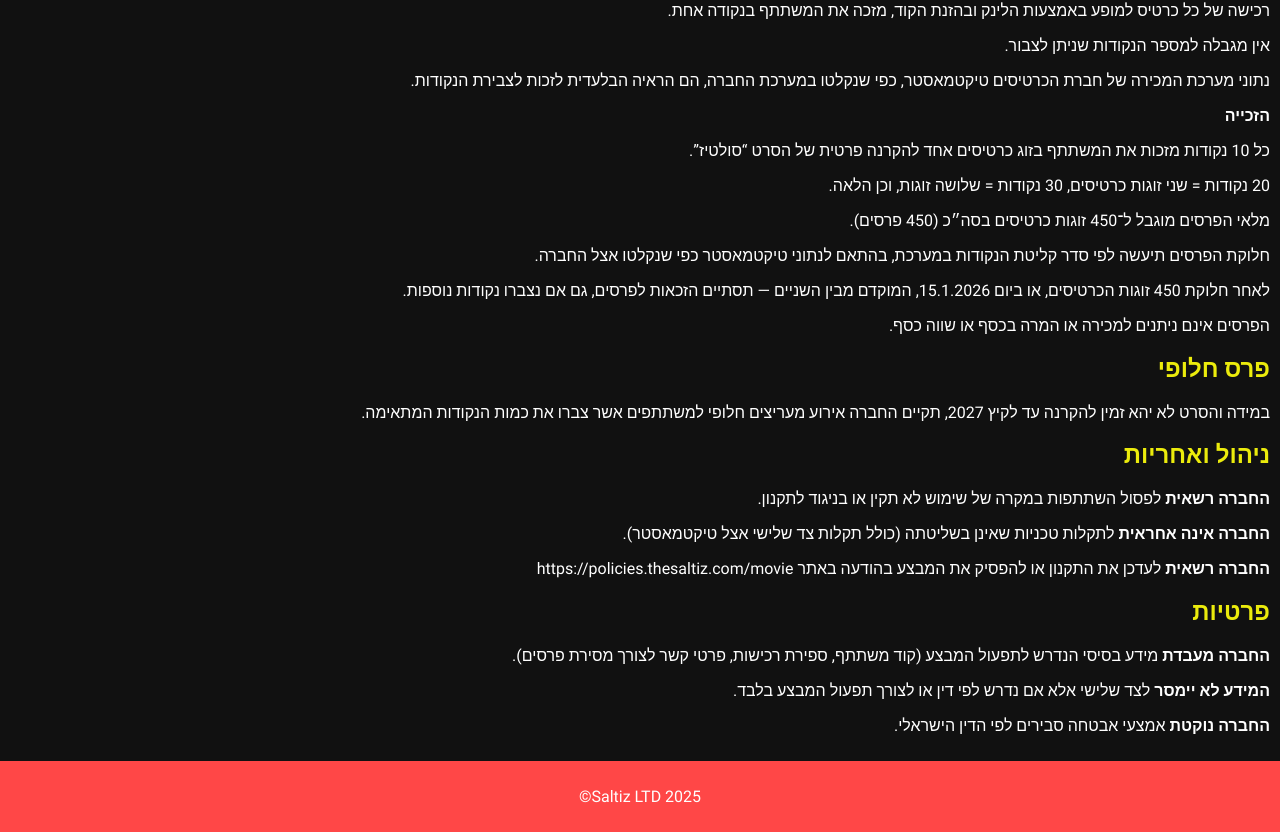
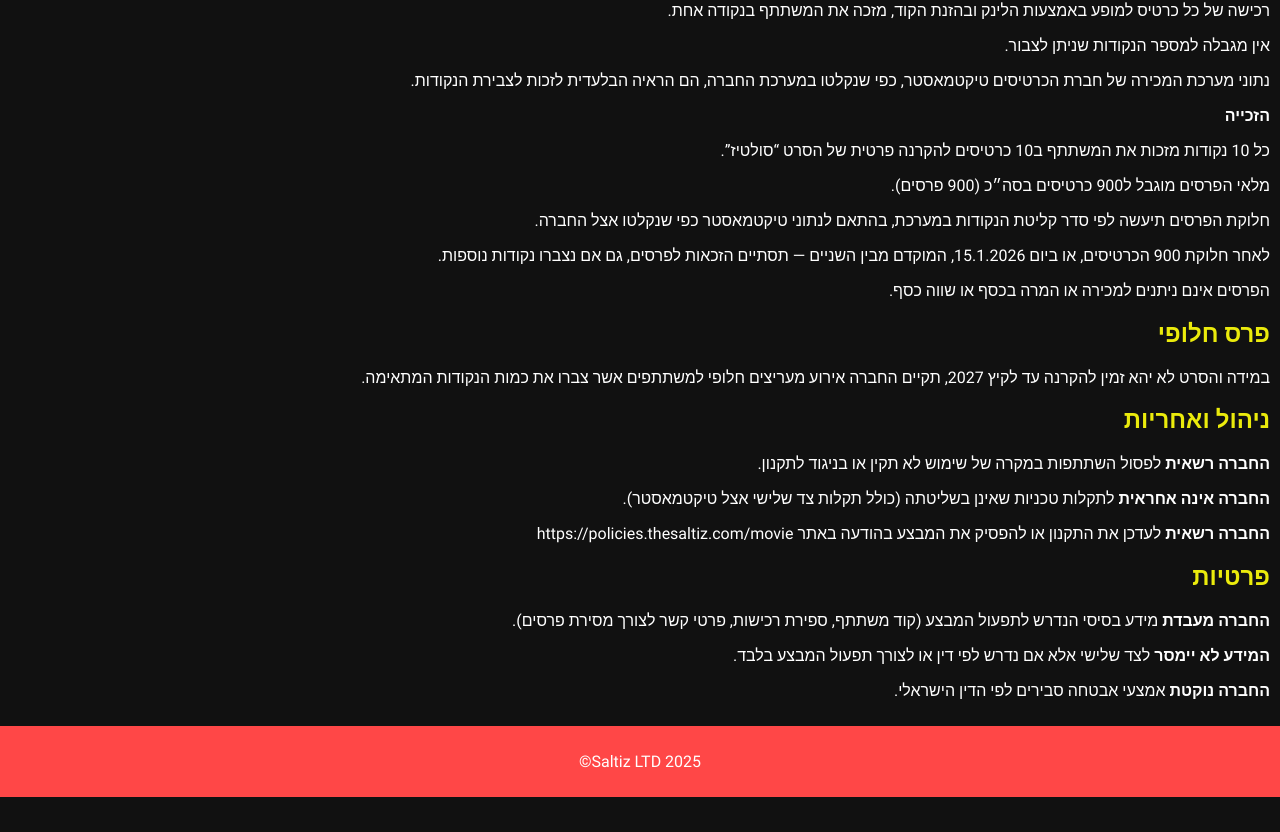
Before and after one commit to homericentertainment/general, a React (Vite) app: page /movie in a window 1280 px wide. Shown: the part 1018-1850 px from the top of the page. After the commit the page ends 1815 px from the top, so only its background shows below. Built offline with nearby package versions, Linux system fonts and the light colour scheme; a web font is replaced by a local one.

Commit message:
movies change

```diff
--- a/src/pages/movie.jsx
+++ b/src/pages/movie.jsx
@@ -43,11 +43,10 @@ export default function Movie() {
         <p>נתוני מערכת המכירה של חברת הכרטיסים טיקטמאסטר, כפי שנקלטו במערכת החברה, הם הראיה הבלעדית לזכות לצבירת הנקודות.</p>
 
         <p><strong>הזכייה</strong></p>
-        <p>כל 10 נקודות מזכות את המשתתף בזוג כרטיסים אחד להקרנה פרטית של הסרט “סולטיז”.</p>
-        <p>20 נקודות = שני זוגות כרטיסים, 30 נקודות = שלושה זוגות, וכן הלאה.</p>
-        <p>מלאי הפרסים מוגבל ל־450 זוגות כרטיסים בסה״כ (450 פרסים).</p>
+        <p>כל 10 נקודות מזכות את המשתתף ב10 כרטיסים להקרנה פרטית של הסרט “סולטיז”.</p>
+        <p>מלאי הפרסים מוגבל ל900 כרטיסים בסה״כ (900 פרסים).</p>
         <p>חלוקת הפרסים תיעשה לפי סדר קליטת הנקודות במערכת, בהתאם לנתוני טיקטמאסטר כפי שנקלטו אצל החברה.</p>
-        <p>לאחר חלוקת 450 זוגות הכרטיסים, או ביום 15.1.2026, המוקדם מבין השניים — תסתיים הזכאות לפרסים, גם אם נצברו נקודות נוספות.</p>
+        <p>לאחר חלוקת 900 הכרטיסים, או ביום 15.1.2026, המוקדם מבין השניים — תסתיים הזכאות לפרסים, גם אם נצברו נקודות נוספות.</p>
         <p>הפרסים אינם ניתנים למכירה או המרה בכסף או שווה כסף.</p>
 
         <h2>פרס חלופי</h2>
```
